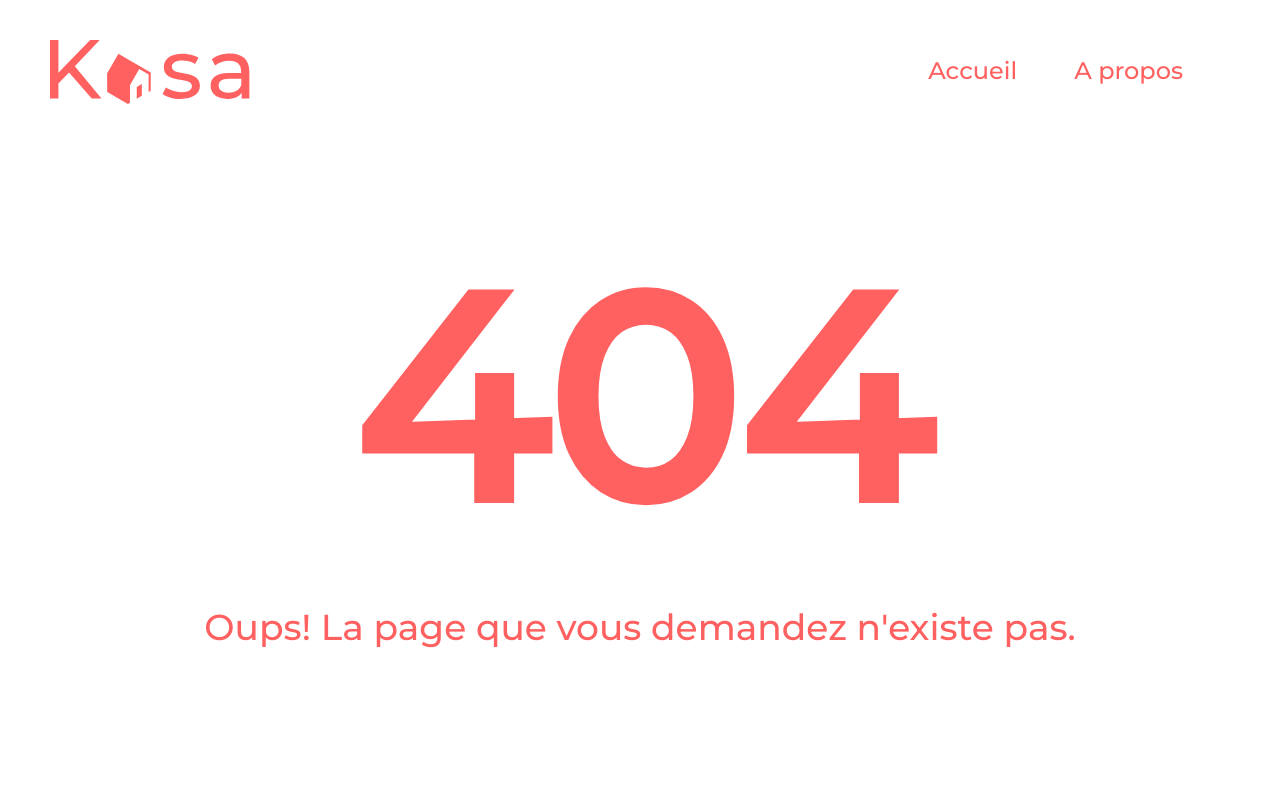
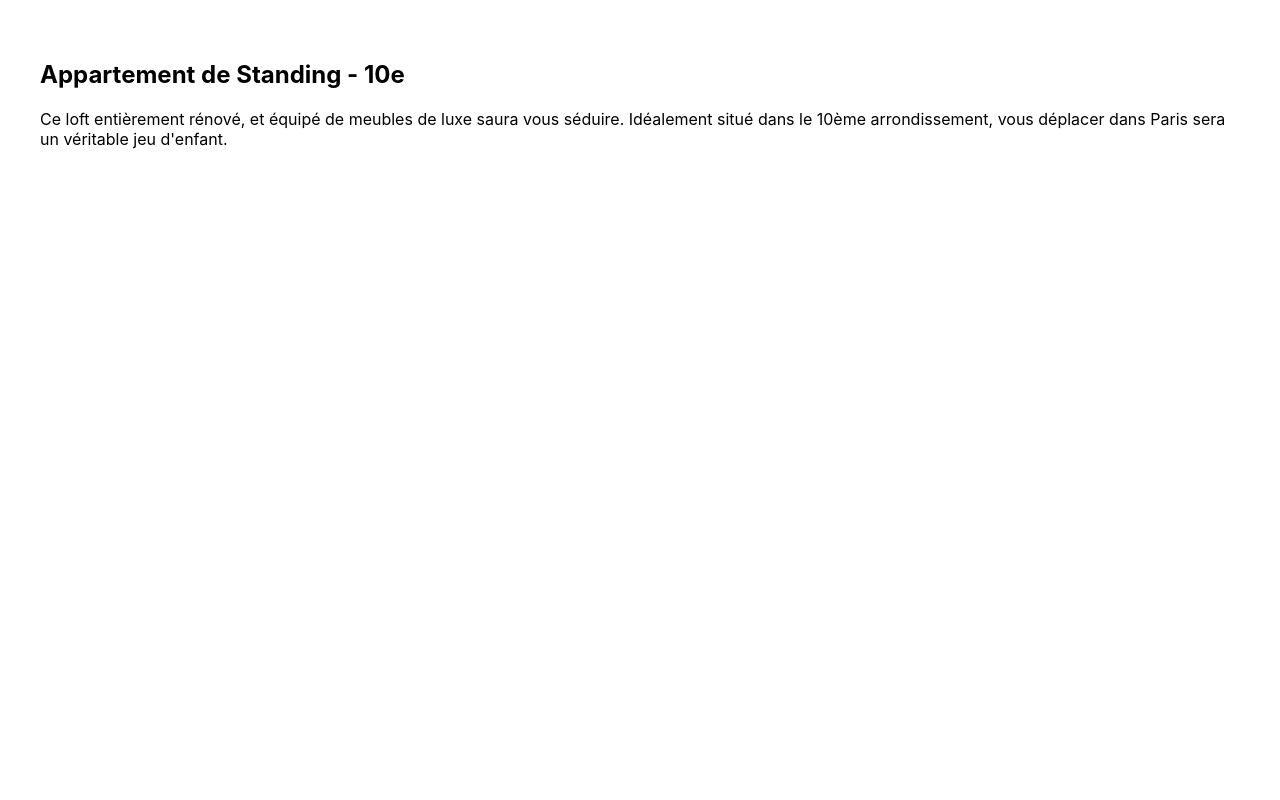
Before and after one commit to Motblunt/Projet-6, a React (Create React App) app in the folder projet-kasa/: page /logement/0979876d in a window 1280 px wide. Before the commit this address had no page. Shown: the top 800 px of the page. Built offline with nearby package versions, Linux system fonts and the light colour scheme.

Commit message:
add component CarPage

```diff
--- a/projet-kasa/src/components/App.js
+++ b/projet-kasa/src/components/App.js
@@ -2,6 +2,8 @@ import { Routes, Route } from "react-router-dom"
 import Accueil from "./Accueil/Accueil"
 import About from "./About/About"
 import Notfound from "./NotFount/Notfound.js"
+import cardsData from '../components/data.json'
+import CardPage from "./CardPage/Cardpage"
 
 
 function App() {
@@ -11,6 +13,7 @@ function App() {
         <Route path="/" element={<Accueil />} />
         <Route path="/about" element={<About />} />
         <Route path="*" element={<Notfound/>} />
+        <Route path="/logement/:cardId" element={<CardPage cardsData={cardsData} />} />
       </Routes>
     </div>
   )
--- a/projet-kasa/src/components/Card/Card.js
+++ b/projet-kasa/src/components/Card/Card.js
@@ -1,24 +1,37 @@
 import React from 'react';
-import Data from '../data.json'
+import { useState } from 'react';
+import { Link } from 'react-router-dom';
+import cardsData from '../data.json'
 
-function Card() {
+const CardGallery = () => {
+    const [selectedCardId, setSelectedCardId] = useState(null);
+
+    const handleCardClick = (cardId) => {
+        setSelectedCardId(cardId);
+    };
+
+    const getCardIdFromKey = (key) => {
+        return key.replace(/^\D+/g, '');
+    };
+
     return (
         <div className='card-wrapper'>
-            {
-                Data.map(data => {
-                    return (
-                        <div key={data.id} className='gallery'>
-                            <div className='gallery-items' >
-                                <img  src={data.cover} alt="" />
-                                <p className='text-over'>{data.title}</p>
-                            </div>
+            <div className="gallery">
+                {cardsData.map((card) => (
+                    <Link to={`/logement/${card.id}`} key={card.id} className="card">
+                        <div
+                            key={card.id}
+                            className="gallery-items"
+                            onClick={() => handleCardClick(card.id)}
+                        >
+                            <img src={card.cover} alt={card.title} />
+                            <p className='text-over'>{card.title}</p>
                         </div>
-
-                    )
-                })
-            }
+                    </Link>
+                ))}
+            </div>
         </div>
     );
 };
 
-export default Card;
+export default CardGallery;
--- /dev/null
+++ b/projet-kasa/src/components/CardPage/Cardpage.js
@@ -0,0 +1,25 @@
+import React from 'react';
+import { useParams } from 'react-router-dom';
+import cardsData from '../data.json';
+import Notfound from '../NotFount/Notfound';
+import Fichelogement from '../FicheLogement/Fichelogement';
+
+const CardPage = () => {
+  const { cardId } = useParams();
+  const formattedCardId = cardId.includes("_") ? cardId.slice(cardId.indexOf("_") + 1) : cardId;
+const card = cardsData.find((card) => card.id === formattedCardId);
+
+
+
+  if (!card) {
+    return <Notfound/>
+  }
+
+  return (
+    <div>
+      <Fichelogement/>
+    </div>
+  );
+};
+
+export default CardPage;
--- /dev/null
+++ b/projet-kasa/src/components/FicheLogement/Fichelogement.js
@@ -0,0 +1,20 @@
+import React from 'react';
+import cardsData from '../data.json';
+import { useParams } from 'react-router-dom';
+
+
+const FicheLogement = () => {
+    const { cardId } = useParams();
+    const formattedCardId = cardId.includes("_") ? cardId.slice(cardId.indexOf("_") + 1) : cardId;
+  const card = cardsData.find((card) => card.id === formattedCardId);
+
+
+    return (
+        <div>
+            <h2>{card.title}</h2>
+            <p>{card.description}</p>
+        </div>
+    );
+};
+
+export default FicheLogement;
```
Also changed, not shown: projet-kasa/src/components/CardPage/Cardpage.css (added), projet-kasa/src/components/FicheLogement/Fichelogement.css (added).
